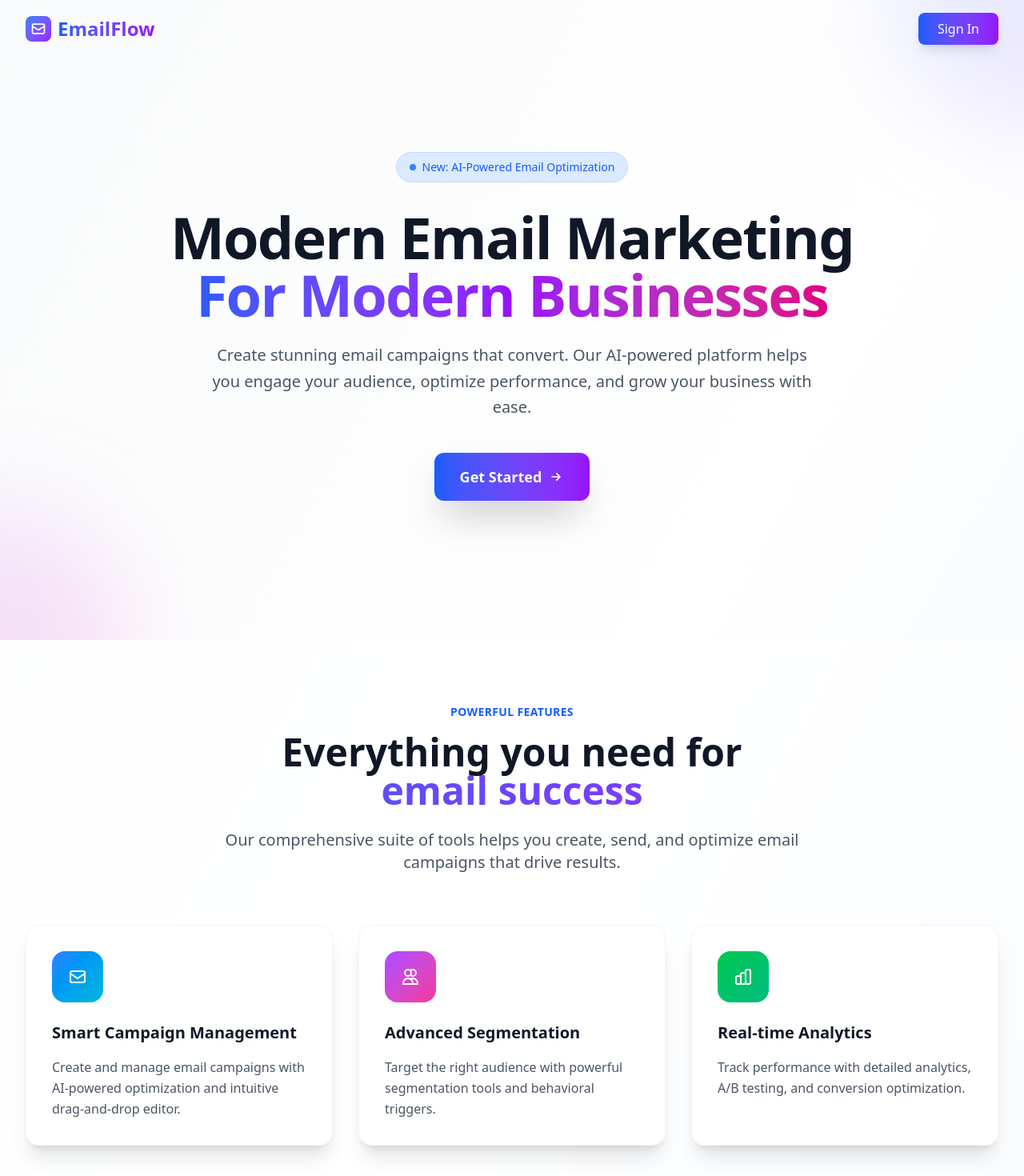
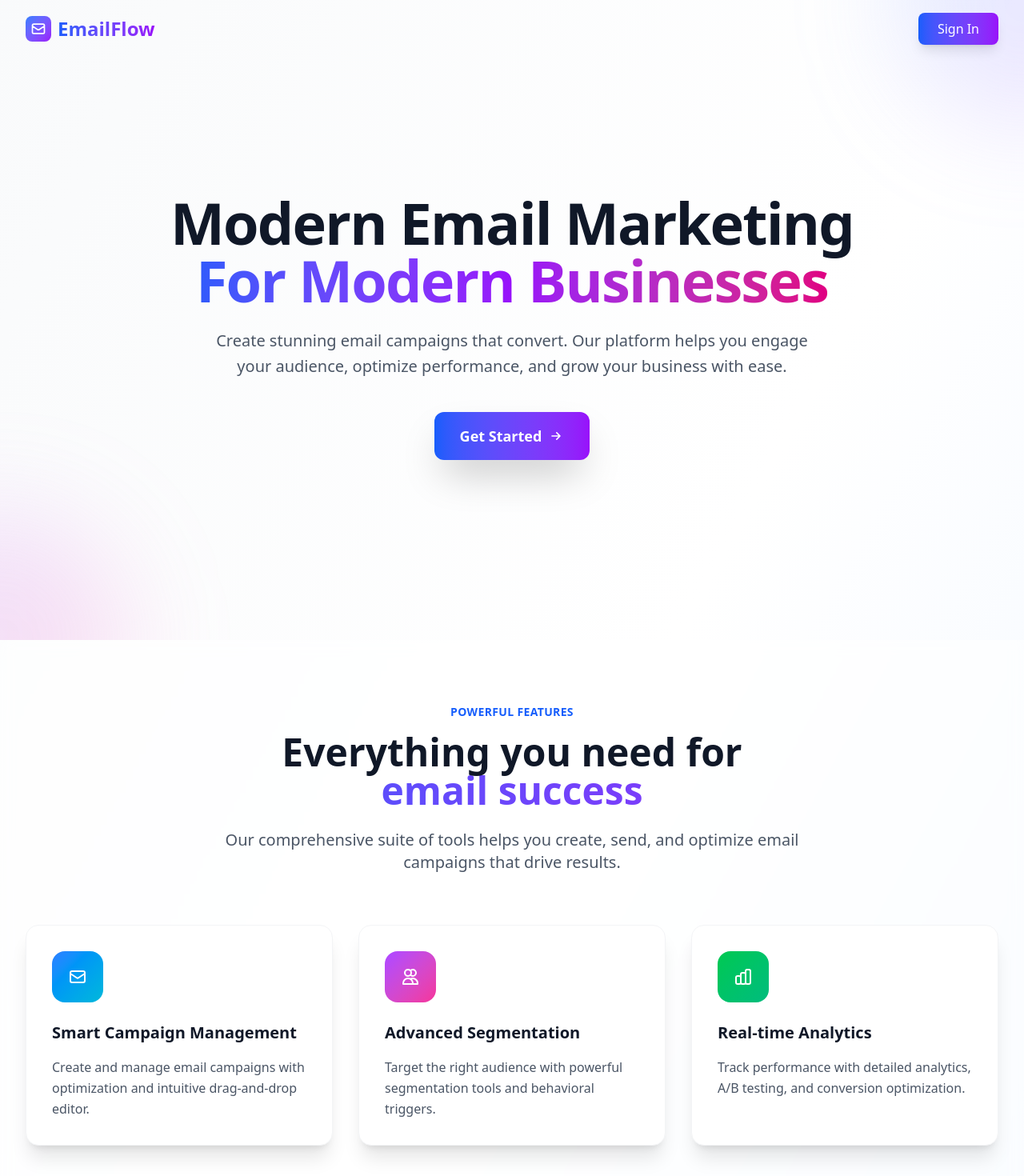
Before and after one commit to Aryan05568/EmailMarketing, a React (Vite) app in the folder Client/: page / in a window 1280 px wide. Shown: the top 1470 px of the page at 80% size. Built offline with nearby package versions, Linux system fonts and the light colour scheme.

Commit message:
main page contet changed

```diff
--- a/Client/src/page/MainPage.jsx
+++ b/Client/src/page/MainPage.jsx
@@ -209,7 +209,7 @@ export default function MainPage() {
         </svg>
       ),
       title: "Smart Campaign Management",
-      description: "Create and manage email campaigns with AI-powered optimization and intuitive drag-and-drop editor.",
+      description: "Create and manage email campaigns with optimization and intuitive drag-and-drop editor.",
       gradient: "from-blue-500 to-cyan-500"
     },
     {
@@ -251,10 +251,10 @@ export default function MainPage() {
         <div className="relative pt-20 pb-16 flex items-center justify-center min-h-screen">
           <div className="max-w-7xl mx-auto px-4 sm:px-6 lg:px-8 text-center">
             <div className={`transform transition-all duration-1000 ${isVisible ? 'translate-y-0 opacity-100' : 'translate-y-10 opacity-0'}`}>
-              <div className="inline-flex items-center px-4 py-2 bg-blue-100 dark:bg-blue-900/30 rounded-full text-blue-600 dark:text-blue-400 text-sm font-medium mb-8 border border-blue-200 dark:border-blue-800">
+              {/* <div className="inline-flex items-center px-4 py-2 bg-blue-100 dark:bg-blue-900/30 rounded-full text-blue-600 dark:text-blue-400 text-sm font-medium mb-8 border border-blue-200 dark:border-blue-800">
                 <span className="w-2 h-2 bg-blue-500 rounded-full mr-2 animate-pulse"></span>
-                New: AI-Powered Email Optimization
-              </div>
+                Smart Campaigns, Real Results
+              </div> */}
 
               <h1 className="text-5xl md:text-7xl font-bold tracking-tight text-gray-900 dark:text-white mb-6">
                 <span className="block">Modern Email Marketing</span>
@@ -264,7 +264,7 @@ export default function MainPage() {
               </h1>
 
               <p className="mt-6 max-w-3xl mx-auto text-xl text-gray-600 dark:text-gray-300 leading-relaxed">
-                Create stunning email campaigns that convert. Our AI-powered platform helps you engage your audience,
+                Create stunning email campaigns that convert. Our platform helps you engage your audience,
                 optimize performance, and grow your business with ease.
               </p>
 
```
